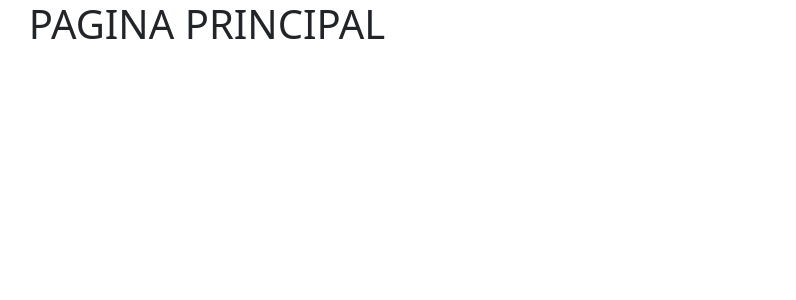
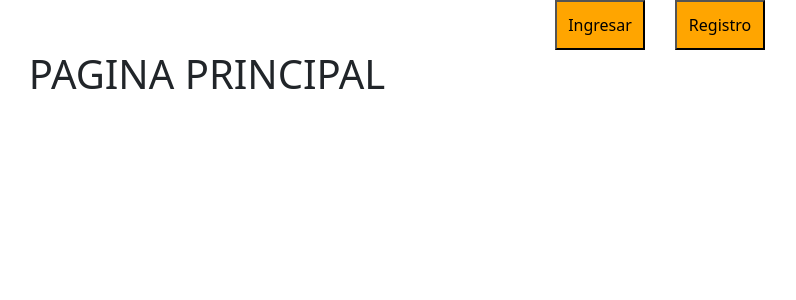
Before and after one commit to No-Country/c6-16-m-python, a Django app: page / in a window 1280 px wide. Shown: the top 300 px of the page, without its empty margins (433-1229 px from the left). Run offline with Django 4.2, Linux system fonts and the light colour scheme.

Commit message:
add buttons at index

```diff
--- a/epark/templates/index.html
+++ b/epark/templates/index.html
@@ -19,6 +19,17 @@
             {% endfor %}
         {% endif %}
 
+        <nav>
+            <div style="display:flex ; justify-content:flex-end; gap:30px">
+                <a href="{% url 'login' %}">
+                    <button style="height:50px ; width: 90px; background: orange">Ingresar</button>
+                </a>
+                <a href="{% url 'register' %}">
+                    <button style="height:50px ; width: 90px; background: orange">Registro</button>
+                </a>
+            </div>
+        </nav>
+
 
             <h3 style="font-size: 40px; text-align: center">PAGINA PRINCIPAL</h3>
     </div>
```
